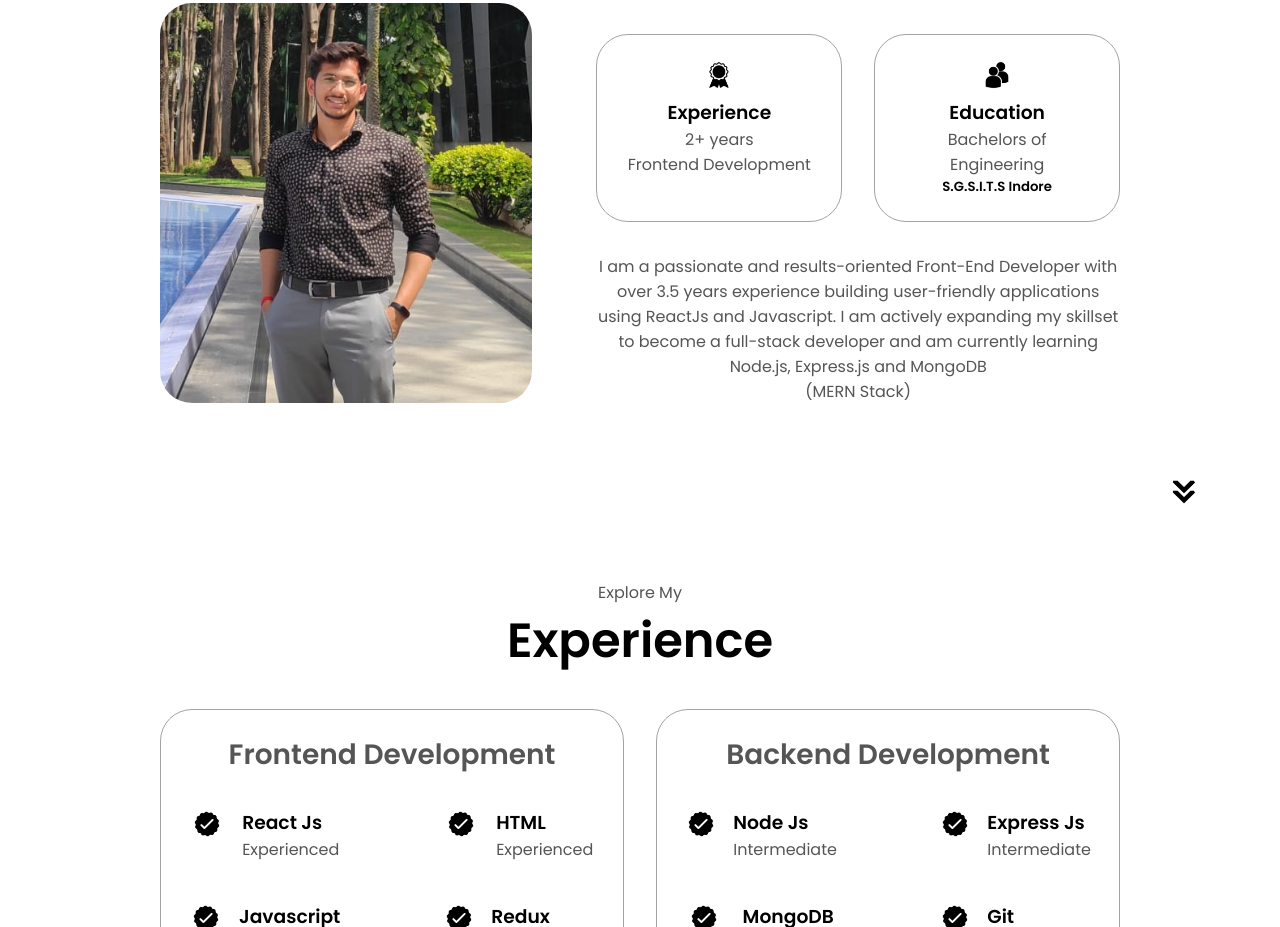
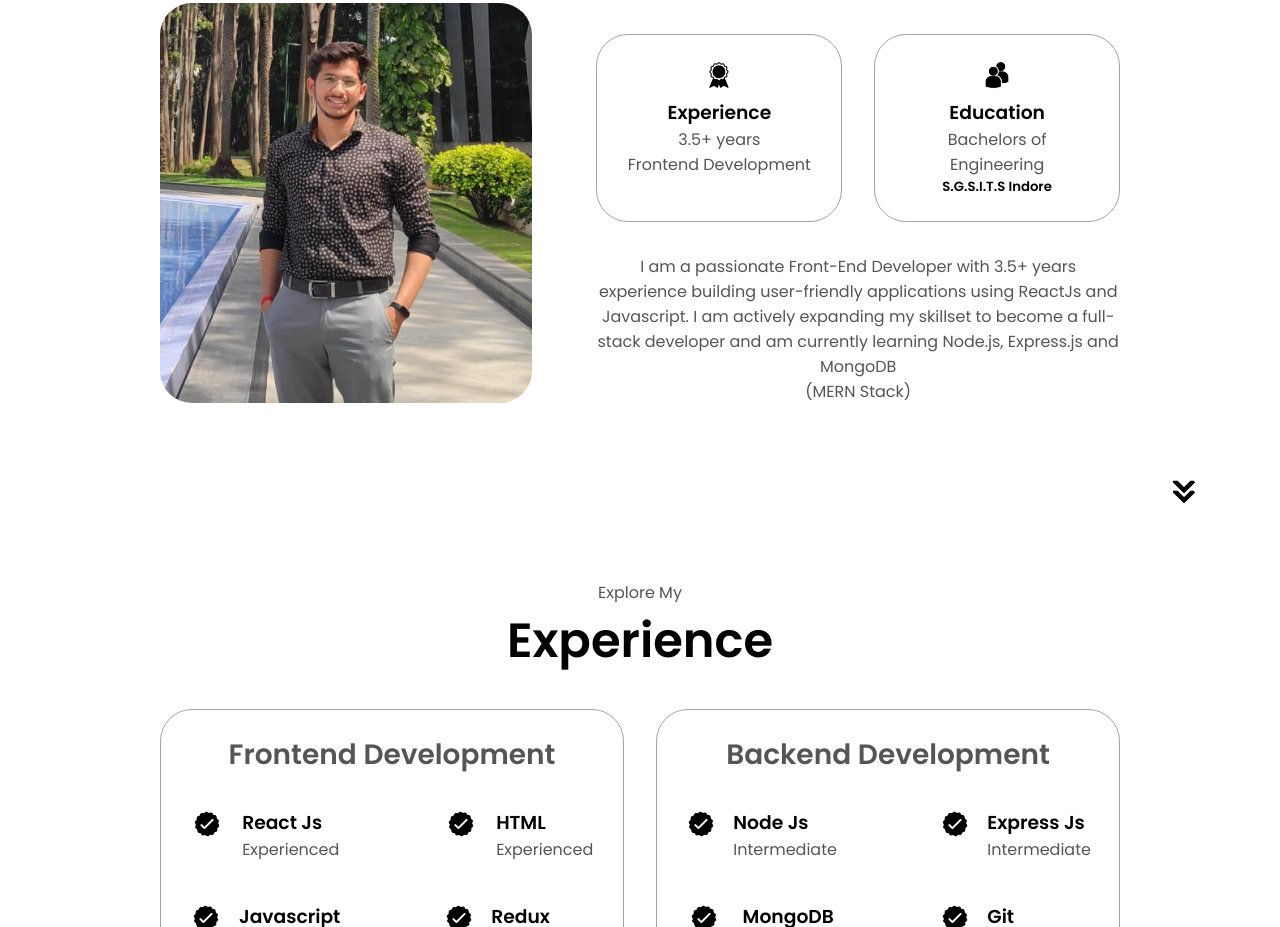
Before and after one commit to CodingFranky/portfolio-website, a plain HTML site: page index.html in a window 1280 px wide. Shown: the part 1116-2043 px from the top of the page. Drawn offline with Linux system fonts and the light colour scheme.

Commit message:
new exp added

```diff
--- a/index.html
+++ b/index.html
@@ -72,7 +72,7 @@
                 <div class="details-container">
                     <img src="./assets/experience.png" alt="experience icon" class="icon"/>
                     <h3>Experience</h3>
-                    <p>2+ years <br/> Frontend Development</p>
+                    <p>3.5+ years <br/> Frontend Development</p>
                 </div>
                 <div class="details-container">
                     <img src="./assets/education.png" alt="education icon" class="icon"/>
@@ -81,7 +81,7 @@
                 </div>
             </div>
             <div class="text-container">
-                <p>I am a passionate and results-oriented Front-End Developer with over 3.5 years experience building user-friendly applications using ReactJs and Javascript. I am actively expanding my skillset to become a full-stack developer and am currently learning Node.js, Express.js and MongoDB <br/>(MERN Stack)
+                <p>I am a passionate Front-End Developer with 3.5+ years experience building user-friendly applications using ReactJs and Javascript. I am actively expanding my skillset to become a full-stack developer and am currently learning Node.js, Express.js and MongoDB <br/>(MERN Stack)
                 </p>
             </div>
         </div>
```
